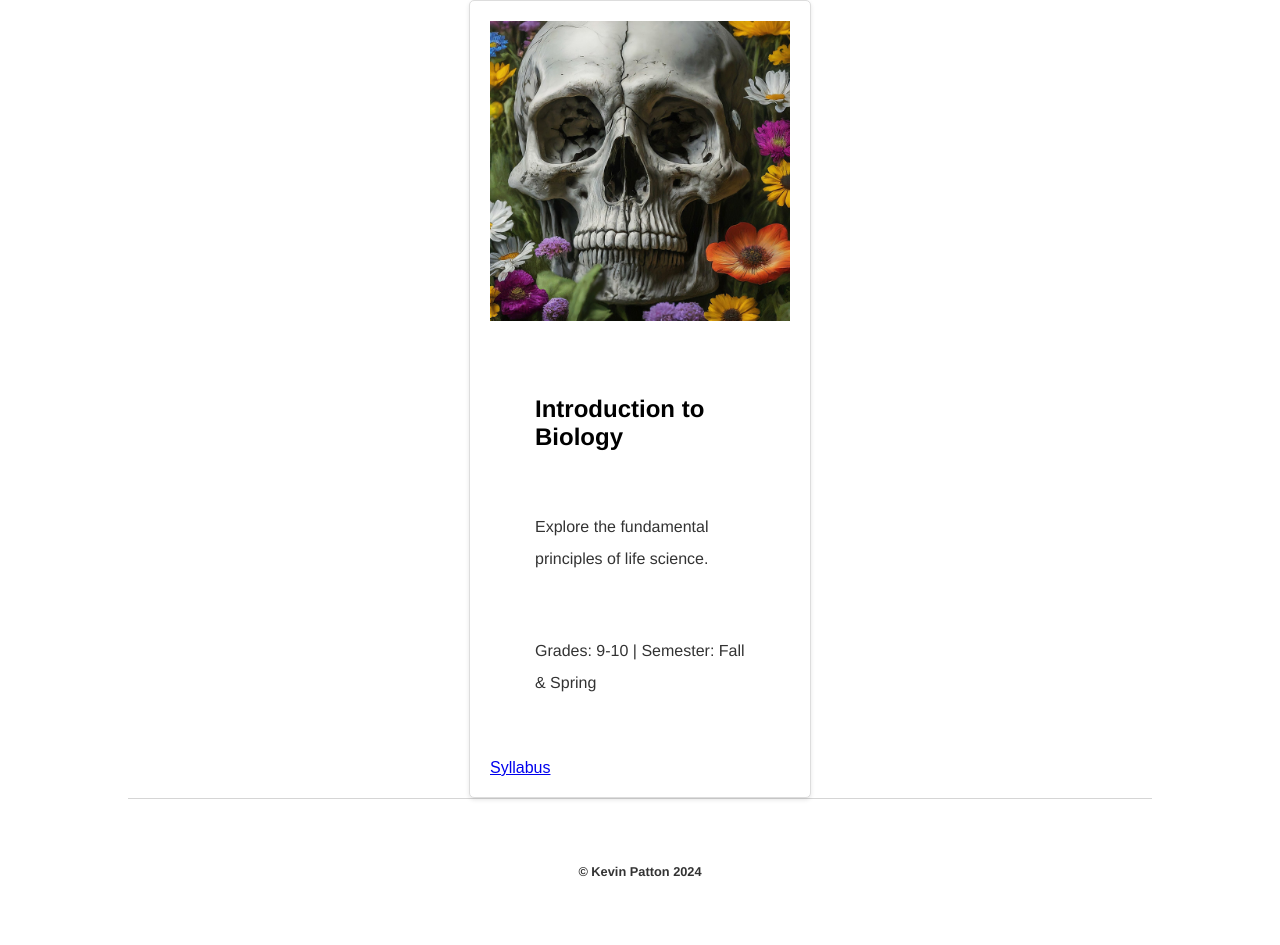
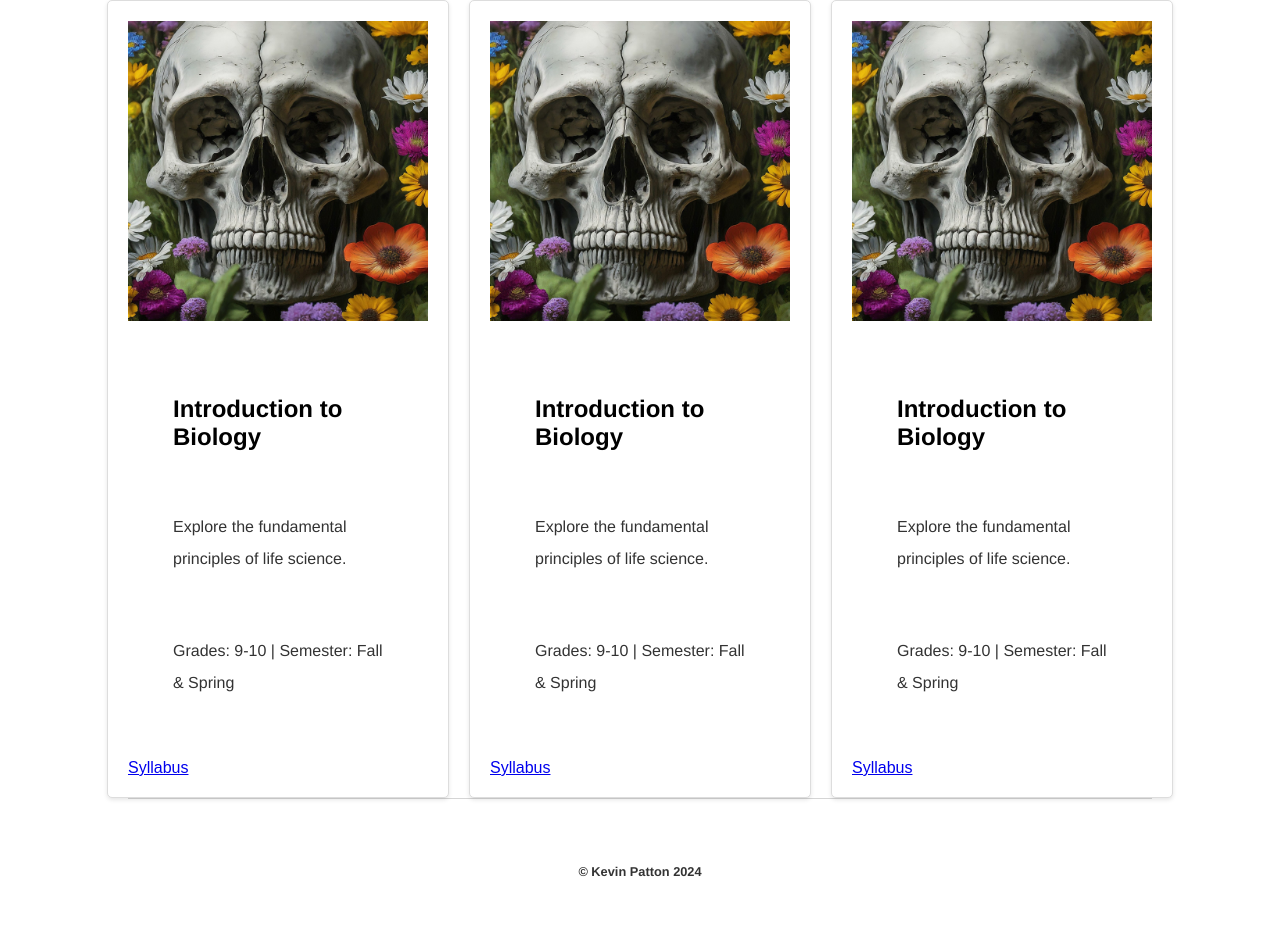
Before and after one commit to kevinjpatton/kevinjpatton.github.io, a Jekyll site: the page built from test.html, in a window 1280 px wide. Shown: the part 348-1293 px from the top of the page. Built offline with Jekyll 4.4.1, drawn with Linux system fonts in a browser that asks for light colours; Markdown is read by kramdown in place of the engine named in the settings.

Commit message:
Update test.html

```diff
--- a/test.html
+++ b/test.html
@@ -11,4 +11,18 @@ title: Test
       <p>Grades: 9-10 | Semester: Fall & Spring</p>
       <a href="biology-syllabus.pdf" target="_blank">Syllabus</a>
     </div>
+     <div class="card">
+      <img src="/teaching/phil_1010/Phil_1010.jpg" alt="Biology">
+      <h2>Introduction to Biology</h2>
+      <p>Explore the fundamental principles of life science.</p>
+      <p>Grades: 9-10 | Semester: Fall & Spring</p>
+      <a href="biology-syllabus.pdf" target="_blank">Syllabus</a>
+    </div>
+     <div class="card">
+      <img src="/teaching/phil_1010/Phil_1010.jpg" alt="Biology">
+      <h2>Introduction to Biology</h2>
+      <p>Explore the fundamental principles of life science.</p>
+      <p>Grades: 9-10 | Semester: Fall & Spring</p>
+      <a href="biology-syllabus.pdf" target="_blank">Syllabus</a>
+    </div>
 </div>
```
